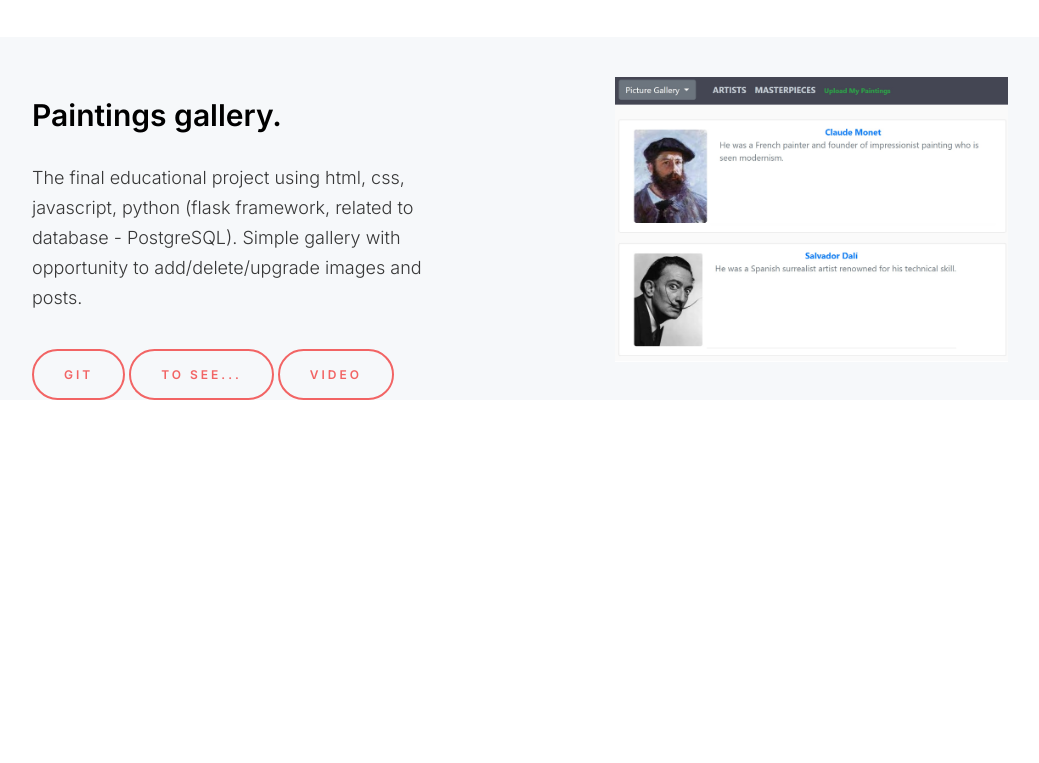
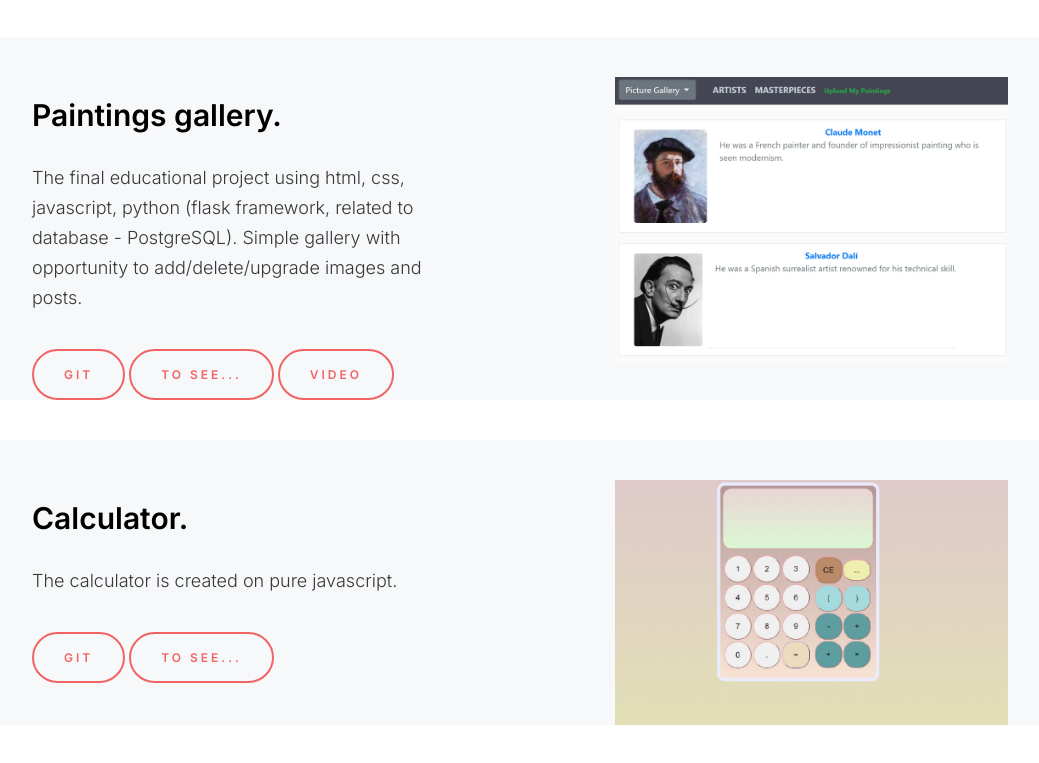
Before and after one commit to StachevGleb/Portfolio, a plain HTML site: page index.html in a window 1280 px wide. Shown: the part 1837-2600 px from the top of the page, without its empty margins (120-1159 px from the left). Before the commit the page ends 2357 px from the top, so only its background shows below. Drawn offline with nearby package versions, Linux system fonts and the light colour scheme; a script that the page names is missing.

Commit message:
work-3 adding

```diff
--- a/index.html
+++ b/index.html
@@ -164,6 +164,21 @@
                   </div>
               </div>
             </div>
+            <div class="ds-work-list">
+              <div class="row">
+                  <div class="col-12 col-sm-12 col-md-7 col-lg-7 col-xl-7 col-xxl-7">
+                      <section>
+                          <h3 class="ds-work-tilte">Calculator.</h3>
+                          <p>The calculator is created on pure javascript.</p>
+                          <a href="https://github.com/StachevGleb/Calculator" class="ds-button">Git</a>
+                          <a href="https://stachevgleb.github.io/Calculator/" class="ds-button">To see...</a>
+                      </section>
+                  </div>
+                  <div class="col-12 col-sm-12 col-md-5 col-lg-5 col-xl-5 col-xxl-5">
+                      <figure><img src="assets/images/work-3.jpg"></figure>
+                  </div>
+              </div>
+            </div>
 
           </div>
      </div>
```
Also changed, not shown: assets/images/work-3.jpg (added).
